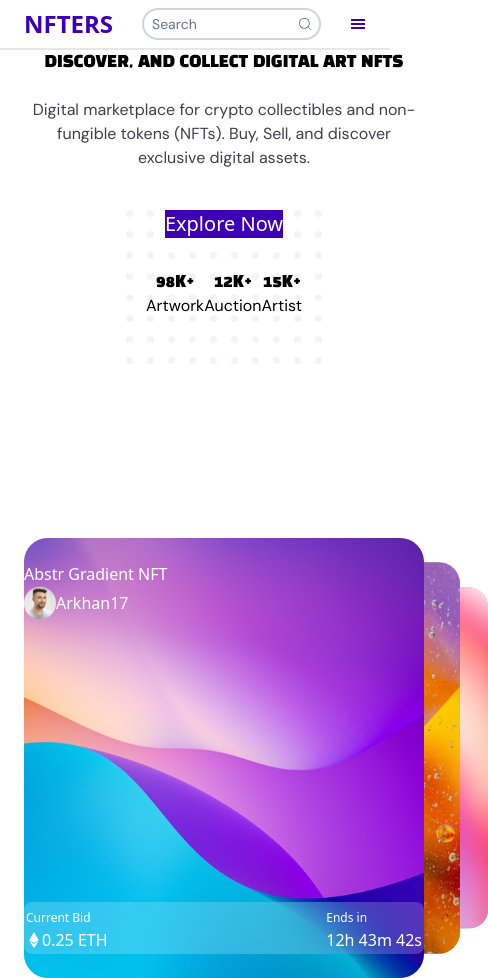
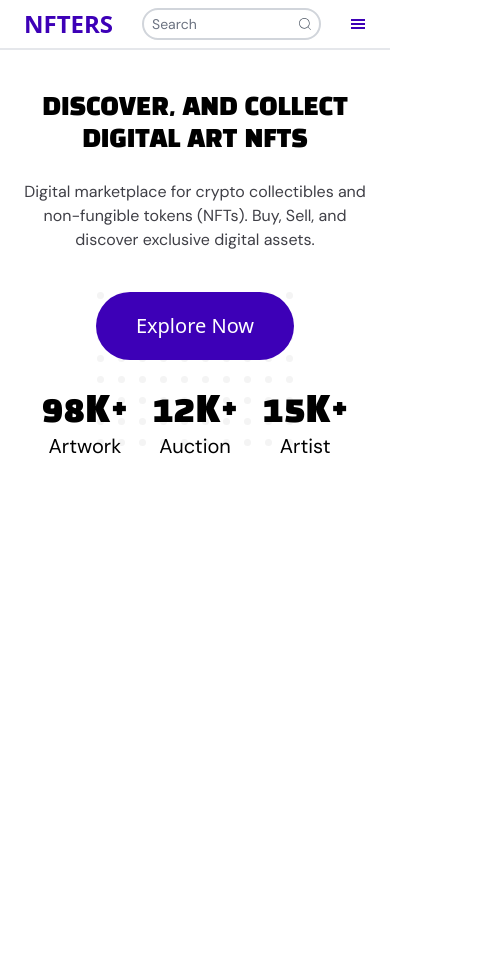
Before and after one commit to UTKUC3NGIZ/website-nft-marketplace, a React (Create React App) app: page / in a window 390 px wide. Shown: the whole page, 488 px wide, since content can reach past the window. After the commit the page ends 844 px from the top, so only its background shows below. Built offline with nearby package versions, Linux system fonts and the light colour scheme.

Commit message:
hero section completed

```diff
--- /dev/null
+++ b/src/components/Features.js
@@ -0,0 +1,7 @@
+import React from "react";
+
+function Features() {
+  return <div>Features</div>;
+}
+
+export default Features;
--- a/src/components/HeroSection.js
+++ b/src/components/HeroSection.js
@@ -1,42 +1,42 @@
 import React from "react";
 import Dot from "../assets/images/Dot.svg";
 import Human from "../assets/images/Ellipse 95.svg";
-import Nft1 from "../assets/images/unsplash_E8Ufcyxz514.svg";
 import Nft2 from "../assets/images/unsplash_pVoEPpLw818.svg";
 import Nft3 from "../assets/images/unsplash_tZCrFpSNiIQ.svg";
+import eth from "../assets/images/Group 83.svg";
 
 import { FaEthereum } from "react-icons/fa";
 
 function HeroSection() {
   return (
-    <div className="2xl:px-[120px] grid lg:grid-cols-2 grid-rows-2 lg:gap-24 gap-12 md:pt-[72px] lg:px-12  px-6">
+    <div className="2xl:px-[120px] grid lg:grid-cols-2 xsm:grid-rows-2 grid-rows-none lg:grid-rows-none lg:gap-24 gap-0 xsm:pt-[72px] pt-[42px] lg:px-12  px-6">
       <div className="flex flex-col text-center lg:text-left">
-        <h1 className="uppercase font-bhSans md:text-4xl mb-6">
+        <h1 className="uppercase font-bhSans xsm:text-4xl text-2xl mb-6">
           Discover, and collect Digital Art NFTs
         </h1>
-        <p className="md:text-xl font-dmSans text-zinc-700 mb-10">
+        <p className="xsm:text-xl text-base font-dmSans text-zinc-700 mb-10">
           Digital marketplace for crypto collectibles and non-fungible tokens
           (NFTs). Buy, Sell, and discover exclusive digital assets.
         </p>
         <div className="flex flex-col relative items-center lg:items-start">
           <a
             href=""
-            className="bg-custom-purple text-white md:py-5 md:px-10 md:rounded-full text-xl w-fit mb-8"
+            className="bg-custom-purple text-white py-5 px-10 rounded-full text-xl w-fit mb-8"
           >
             Explore Now
           </a>
           <div className="flex">
-            <div className="flex flex-col md:pr-6">
-              <span className="font-bhSans md:text-4xl uppercase">98k+</span>
-              <span className=" md:text-xl font-dmSans">Artwork</span>
+            <div className="flex flex-col pr-6">
+              <span className="font-bhSans text-4xl uppercase">98k+</span>
+              <span className=" text-xl font-dmSans">Artwork</span>
             </div>
-            <div className="flex flex-col md:pr-6">
-              <span className="font-bhSans md:text-4xl uppercase">12k+</span>
-              <span className=" md:text-xl font-dmSans">Auction</span>
+            <div className="flex flex-col pr-6">
+              <span className="font-bhSans text-4xl uppercase">12k+</span>
+              <span className=" text-xl font-dmSans">Auction</span>
             </div>
             <div className="flex flex-col">
-              <span className="font-bhSans md:text-4xl uppercase">15k+</span>
-              <span className=" md:text-xl font-dmSans">Artist</span>
+              <span className="font-bhSans text-4xl uppercase">15k+</span>
+              <span className=" text-xl font-dmSans">Artist</span>
             </div>
           </div>
           <img
@@ -47,35 +47,48 @@ function HeroSection() {
         </div>
       </div>
       <div className="m-auto lg:m-0">
-        <div className=" relative flex items-center bg-nft bg-no-repeat w-[400px] h-[440px]">
-          <div className="h-full w-full flex flex-col justify-between md:px-7 md: pt-6">
+        <div className=" relative xsm:flex items-center bg-nft bg-no-repeat w-[400px] h-[440px] hidden">
+          <div className="h-full w-full flex flex-col justify-between px-7  pt-6">
             <div>
-              <span className="md:text-3xl md:mb-2 block text-white">
+              <span className="text-3xl mb-2 block text-white">
                 Abstr Gradient NFT
               </span>
               <div className="flex flex-row items-center">
-                <img src={Human} alt="" className="md:pr-4" />
-                <span className="text-white md:text-xl">Arkhan17</span>
+                <img src={Human} alt="" className="pr-4" />
+                <span className="text-white text-xl">Arkhan17</span>
               </div>
             </div>
             <div className="flex w-full justify-between mb-6 border-2 border-transparent backdrop-blur-xl	 rounded-lg bg-white/20">
-              <div className="md:pl-7 md:py-3">
+              <div className="pl-7 py-3">
                 <span className="text-white text-xs">Current Bid</span>
                 <div className="flex items-center">
-                  <FaEthereum className="text-white md:mr-3 md:text-xl" />
-                  <span className="text-white md:text-base">0.25 ETH</span>
+                  <FaEthereum className="text-white mr-3 text-xl" />
+                  <span className="text-white text-base">0.25 ETH</span>
                 </div>
               </div>
-              <div className="md:pr-7 md:py-3">
+              <div className="pr-7 py-3">
                 <span className="text-white text-xs">Ends in</span>
                 <div className="flex items-center">
-                  <span className="text-white md:text-base">12h 43m 42s</span>
+                  <span className="text-white text-base">12h 43m 42s</span>
                 </div>
               </div>
             </div>
           </div>
-          <img src={Nft2} alt="nft" className="-z-20 absolute -right-9" />
-          <img src={Nft3} alt="nft" className="-z-30 absolute -right-16" />
+          <img
+            src={Nft2}
+            alt="nft"
+            className="-z-20 absolute -right-9  hidden xsm:block"
+          />
+          <img
+            src={Nft3}
+            alt="nft"
+            className="-z-30 absolute -right-16  hidden xsm:block"
+          />
+          <img
+            src={eth}
+            alt="nft"
+            className=" absolute -left-[71px]  hidden xsm:block"
+          />
         </div>
       </div>
     </div>
--- a/tailwind.config.js
+++ b/tailwind.config.js
@@ -4,6 +4,8 @@ module.exports = {
   content: ["./src/**/*.{js,jsx,ts,tsx}"],
   theme: {
     screens: {
+      xsm: "542px",
+
       sm: "640px",
 
       md: "768px",
@@ -16,7 +18,7 @@ module.exports = {
     },
     extend: {
       backgroundImage: {
-        'nft': "url('/src/assets/images/unsplash_E8Ufcyxz514.svg')",
+        nft: "url('/src/assets/images/unsplash_E8Ufcyxz514.svg')",
       },
       fontFamily: {
         dmSans: ["DM Sans", "sans-serif"],
```
